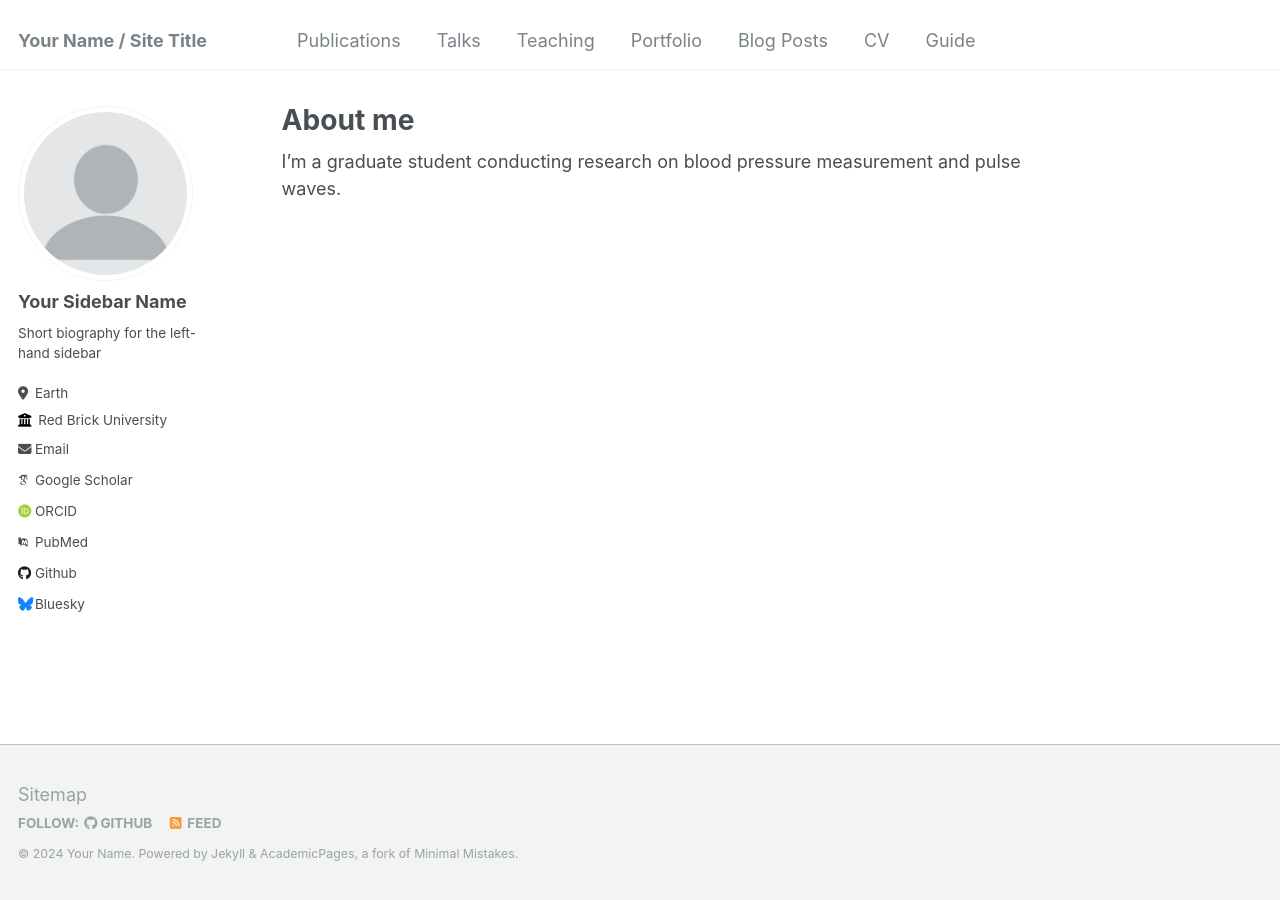
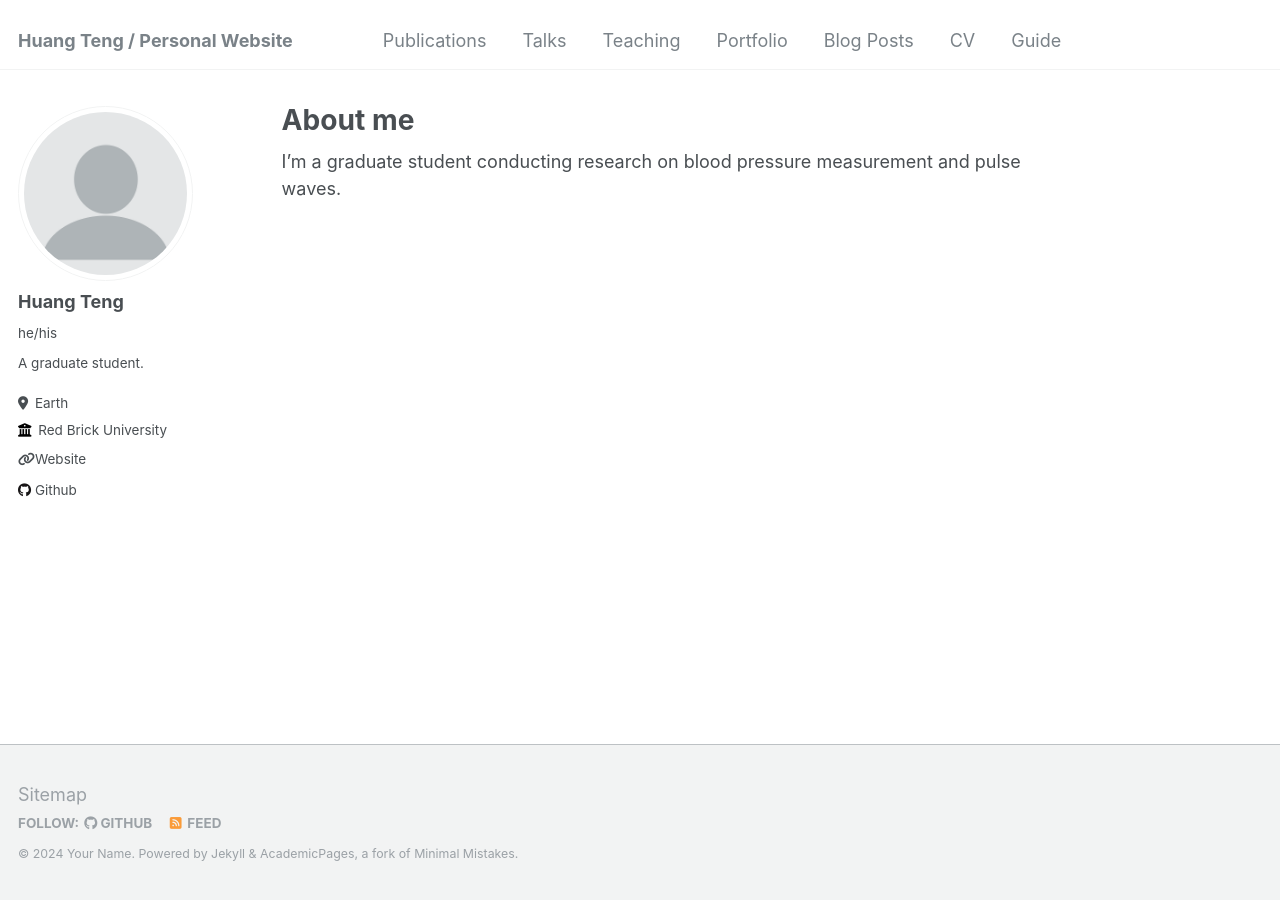
Before and after one commit to HuangTengFOTD/HuangTengFOTD.github.io, a Jekyll site: the page built from _pages/about.md, in a window 1280 px wide. Built offline with Jekyll 4.4.1, drawn with Linux system fonts in a browser that asks for light colours; some web fonts are replaced.

Commit message:
Update _config.yml
Replace the content in the template.

```diff
--- a/_config.yml
+++ b/_config.yml
@@ -8,13 +8,13 @@
 
 # Basic Site Settings
 locale                   : "en-US"
-title                    : "Your Name / Site Title"
+title                    : "Huang Teng / Personal Website"
 title_separator          : "-"
 name                     : &name "Your Name"
 description              : &description "personal description"
-url                      : https://academicpages.github.io # the base hostname & protocol for your site e.g. "https://mmistakes.github.io"
+url                      : https://huangtengfotd.github.io # the base hostname & protocol for your site e.g. "https://mmistakes.github.io"
 baseurl                  : "" # the subpath of your site, e.g. "/blog"
-repository               : "academicpages/academicpages.github.io"
+repository               : "HuangTengFOTD/HuangTengFOTD.github.io"
 
 # Site Author - The following control what appear as part of the author content on the side bar.
 #               If a field is blank the icon and link will not appear, otherwise it will be shown.
@@ -22,33 +22,33 @@ repository               : "academicpages/academicpages.github.io"
 author:
   # Biographic information
   avatar           : "profile.png"
-  name             : "Your Sidebar Name"
-  pronouns         : # example: "she/her"
-  bio              : "Short biography for the left-hand sidebar"
+  name             : "Huang Teng"
+  pronouns         : "he/his" # example: "he/his"
+  bio              : "A graduate student."
   location         : "Earth"
   employer         : "Red Brick University"
-  uri              : # URL
-  email            : "none@example.org"
+  uri              : "https://huangtengfotd.github.io" # URL
+  email            : #"none@example.org"
 
   # Academic websites
   arxiv            : # URL - Update with the correct link to your profile
-  googlescholar    : "https://scholar.google.com/citations?user=PS_CX0AAAAAJ"
+  googlescholar    : #"https://scholar.google.com/citations?user=PS_CX0AAAAAJ"
   impactstory      : # URL
-  orcid            : "http://orcid.org/yourorcidurl"
+  orcid            : #"http://orcid.org/yourorcidurl"
   semantic         : # URL
-  pubmed           : "https://www.ncbi.nlm.nih.gov/pubmed/?term=john+snow"
+  pubmed           : #"https://www.ncbi.nlm.nih.gov/pubmed/?term=john+snow"
   researchgate     : # URL
 
   # Repositories and software development
   bitbucket        : # Username - Update with your username on the site
   codepen          : # Username
   dribbble         : # Username
-  github           : "academicpages"
+  github           : "HuangTengFOTD"
   kaggle           : # Username
   stackoverflow    : # User number or user number and name (i.e., use "1" or "1/jeff-atwood")
 
   # Social media
-  bluesky          : "bsky.app" # Replace this with you Bluesky username
+  bluesky          : #"bsky.app" # Replace this with you Bluesky username
   facebook         : # Username
   flickr           : # Username
   foursquare       : # Username
```
